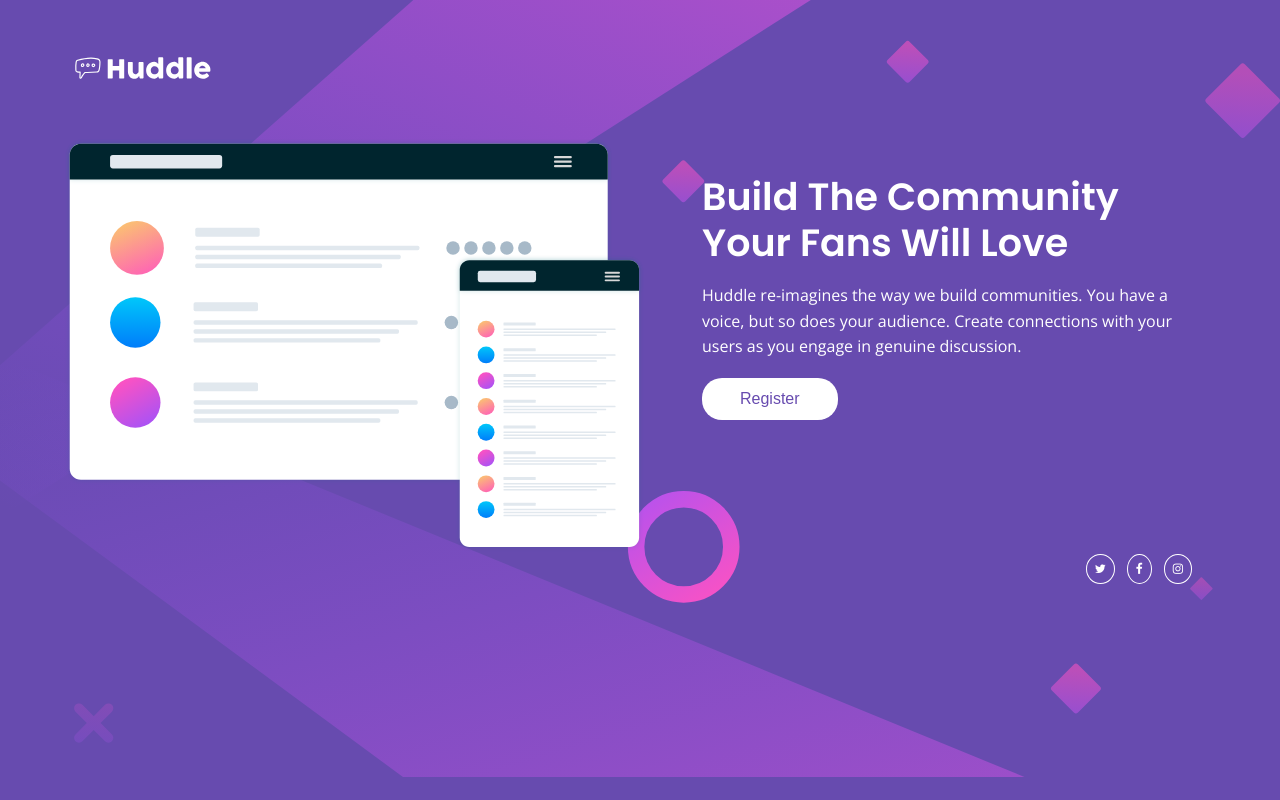
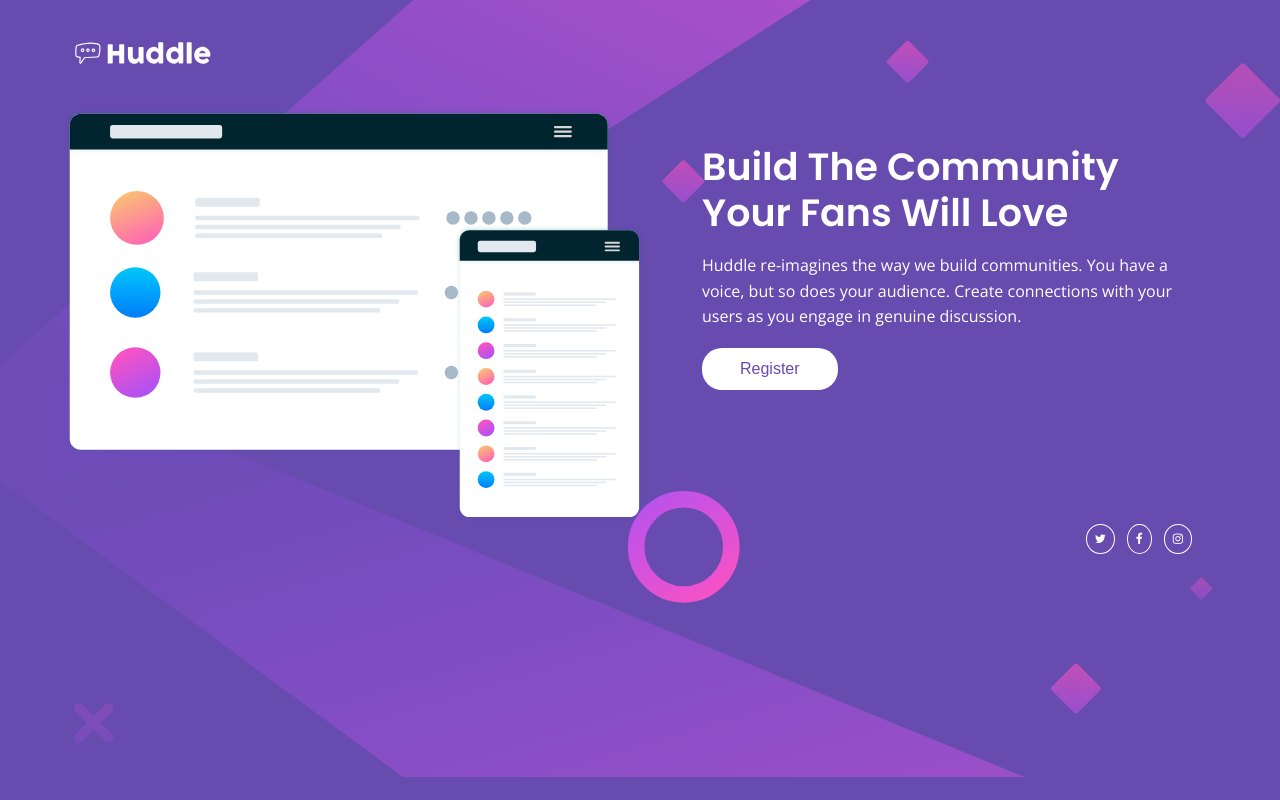
Before and after one commit to sabbircoder07/page-with-a-single-introductory-section, a plain HTML site: page index.html in a window 1280 px wide. Drawn offline with nearby package versions, Linux system fonts and the light colour scheme.

Commit message:
Update style.css

```diff
--- a/css/style.css
+++ b/css/style.css
@@ -82,7 +82,7 @@ html {
   justify-content: space-between;
   justify-items: center;
   align-items: center;
-  height: 13.8rem;
+  height: 10.8rem;
   padding: 0 6.8rem;
 }
 
```
